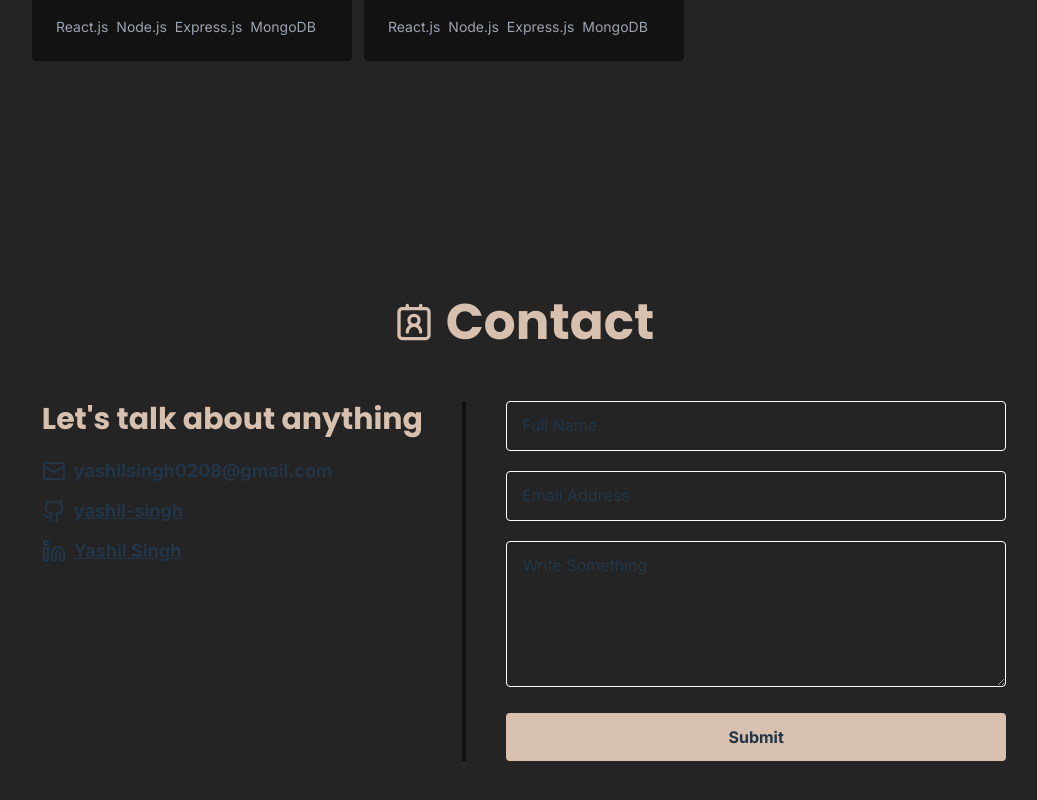
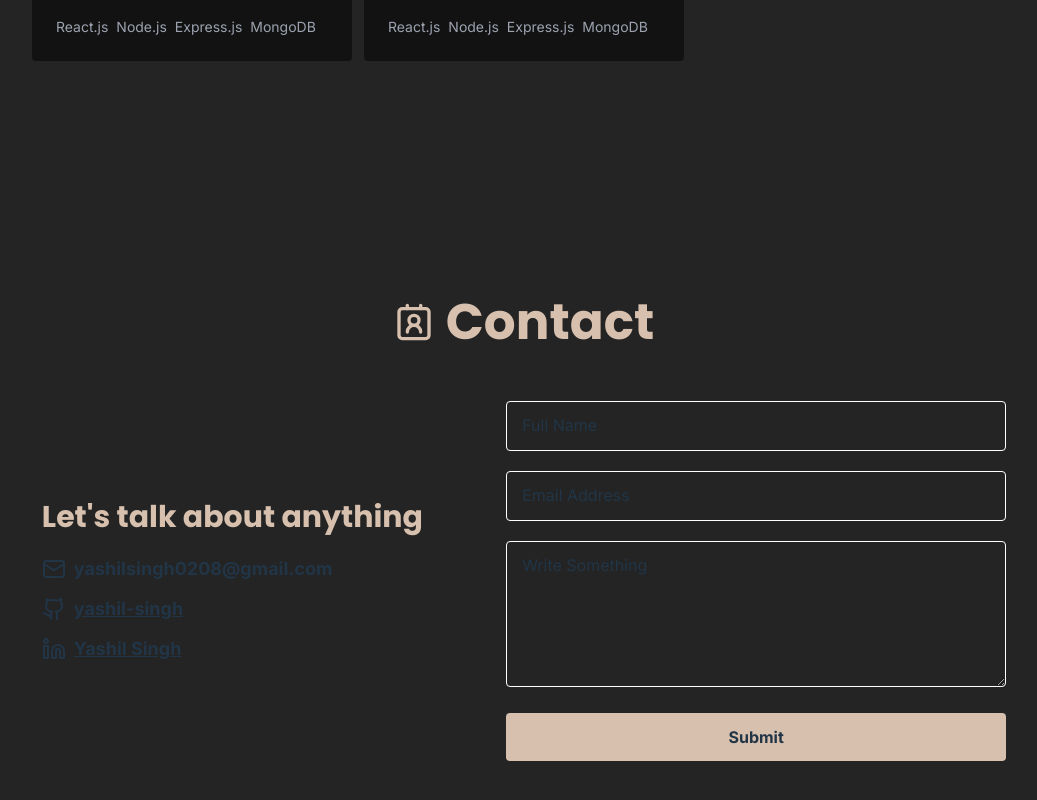
Before and after one commit to yashil-singh/portfolio, a React (Vite) app: page / in a window 1280 px wide. Shown: the part 3974-4774 px from the top of the page, without its empty margins (116-1153 px from the left). Built offline with nearby package versions, Linux system fonts and the light colour scheme.

Commit message:
Minor UI changes

```diff
--- a/src/pages/Contact.tsx
+++ b/src/pages/Contact.tsx
@@ -33,7 +33,7 @@ const Contact: React.FC = () => {
       <h1 className="text-primary text-3xl md:text-[50px] leading-tight flex items-center gap-3">
         <Contact2 className="size-10" /> Contact
       </h1>
-      <div className="flex w-full justify-around gap-5">
+      <div className="flex max-md:flex-col items-center w-full justify-around gap-5">
         <div className="flex flex-col gap-5 text-center">
           <h1 className="text-3xl font-bold text-primary">
             Let's talk about anything
@@ -70,7 +70,7 @@ const Contact: React.FC = () => {
             </div>
           </div>
         </div>
-        <div className="w-1 bg-black/50"></div>
+        <div className="w-1 max-md:w-full max-md:h-1 bg-black/50"></div>
         <form
           className="flex flex-col gap-5 w-full max-w-[500px]"
           ref={form}
```
